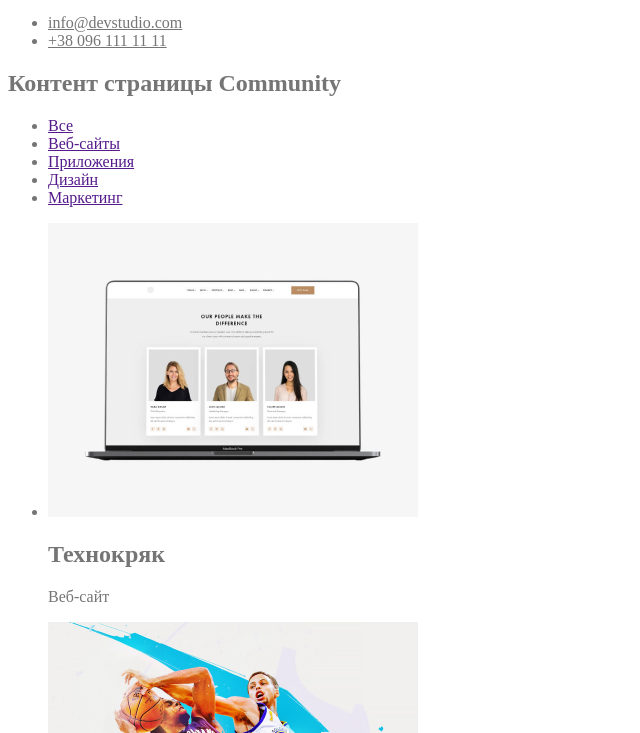
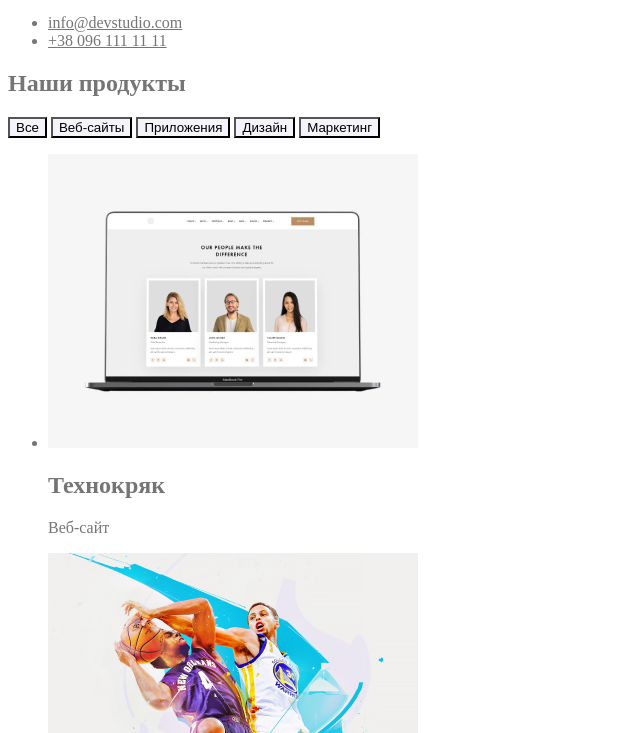
Before and after one commit to Larysa1387/goit-markup-hw-02, a plain HTML site: page portfolio.html in a window 1280 px wide. Shown: the part 98-831 px from the top of the page, without its empty margins (0-640 px from the left). Drawn offline with Linux system fonts and the light colour scheme.

Commit message:
add buttons nav

```diff
--- a/css/style.css
+++ b/css/style.css
@@ -3,6 +3,7 @@
   --title-text-color: #212121;
   --accent-color: #2196F3;
   --primary-white-color: #FFFFFF;
+  --primary-background: #F5F4FA;
 }
 
 body {
@@ -39,3 +40,13 @@ body {
 .nav-contacts .link:focus {
   color: var(--accent-color);
 }
+
+button {
+  background-color: var(--primary-background);
+}
+
+button:hover,
+button:focus{
+  background-color: var(--accent-color);
+  color: var(--primary-white-color);
+  }
--- a/portfolio.html
+++ b/portfolio.html
@@ -11,7 +11,7 @@
   <!-- Шапка сайта -->
   <header>
     <nav>
-      <a href="./index.html">
+      <a href="./index.html" class="logo">
         <span>Web</span>Studio
       </a>
       <ul class="nav">
@@ -30,18 +30,15 @@
 
 <!-- portfolio-products -->
 <section>
-  <h1>Контент страницы Community</h1>
-<ul class="portfolio-products">
-<li>
-  <a href="">Все</a>
-</li>
-<li><a href="">Веб-сайты</a></li>
-<li><a href="">Приложения</a></li>
-<li><a href="">Дизайн</a></li>
-<li><a href="">Маркетинг</a></li>
-</ul>
+  <h1>Наши продукты</h1>
+<button type="button">Все</button>
+<button type="button">Веб-сайты</button>
+<button type="button">Приложения</button>
+<button type="button">Дизайн</button>
+<button type="button">Маркетинг</button>
 <ul class="products">
-  <li><img src="./images/prod-1.png" alt="Веб-сайт" width="370">
+  <li>
+  <img src="./images/prod-1.png" alt="Веб-сайт" width="370">
     <h2>Технокряк</h2>
     <p>Веб-сайт</p>
   </li>
@@ -83,7 +80,7 @@
 </main>
 
   <footer>
-    <a href="/">
+    <a href="./index.html" class="logo">
       <span>Web</span>Studio
     </a>
     <address>
```
